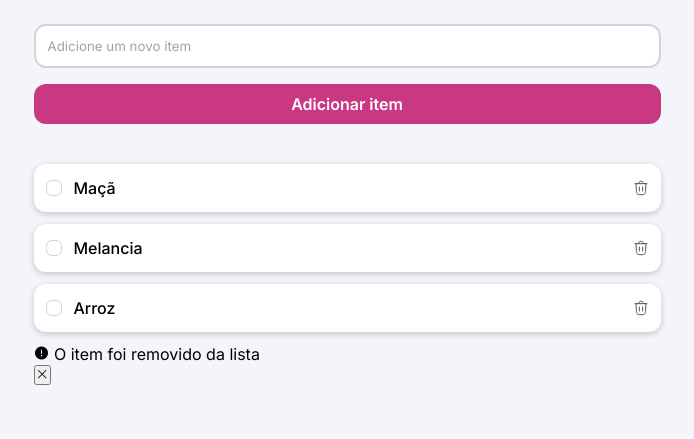
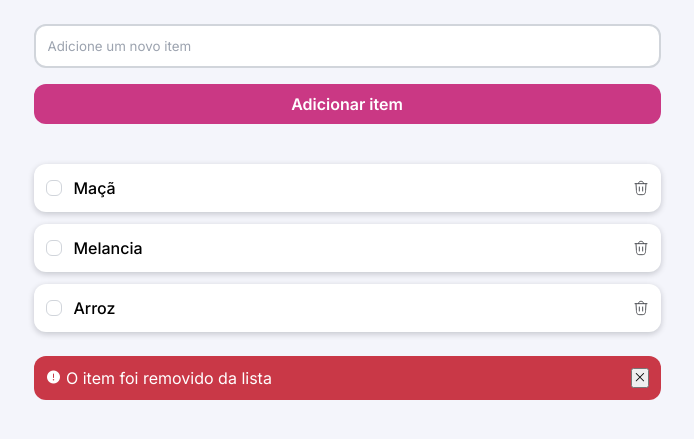
Before and after one commit to CaioDamascenoLK/projeto_quicklist, a plain HTML site: page index.html in a window 1280 px wide. Shown: the part 185-624 px from the top of the page, without its empty margins (293-987 px from the left). Drawn offline with nearby package versions, Linux system fonts and the light colour scheme.

Commit message:
inicio das estilizações da div warning

```diff
--- a/style.css
+++ b/style.css
@@ -155,3 +155,16 @@ main{
         }
     }
 }
+
+.warning{
+    background: var(--color-danger);
+    color: var(--always-white);
+    padding: 1.2rem;
+    display: flex;
+    justify-content: space-between;
+    border-radius: 1.2rem;
+    margin-top: 2.4rem;
+    opacity: 1;
+    transform: translatey(0);
+    transition: opacity .4s ease, transform .4s ease;
+}
```
